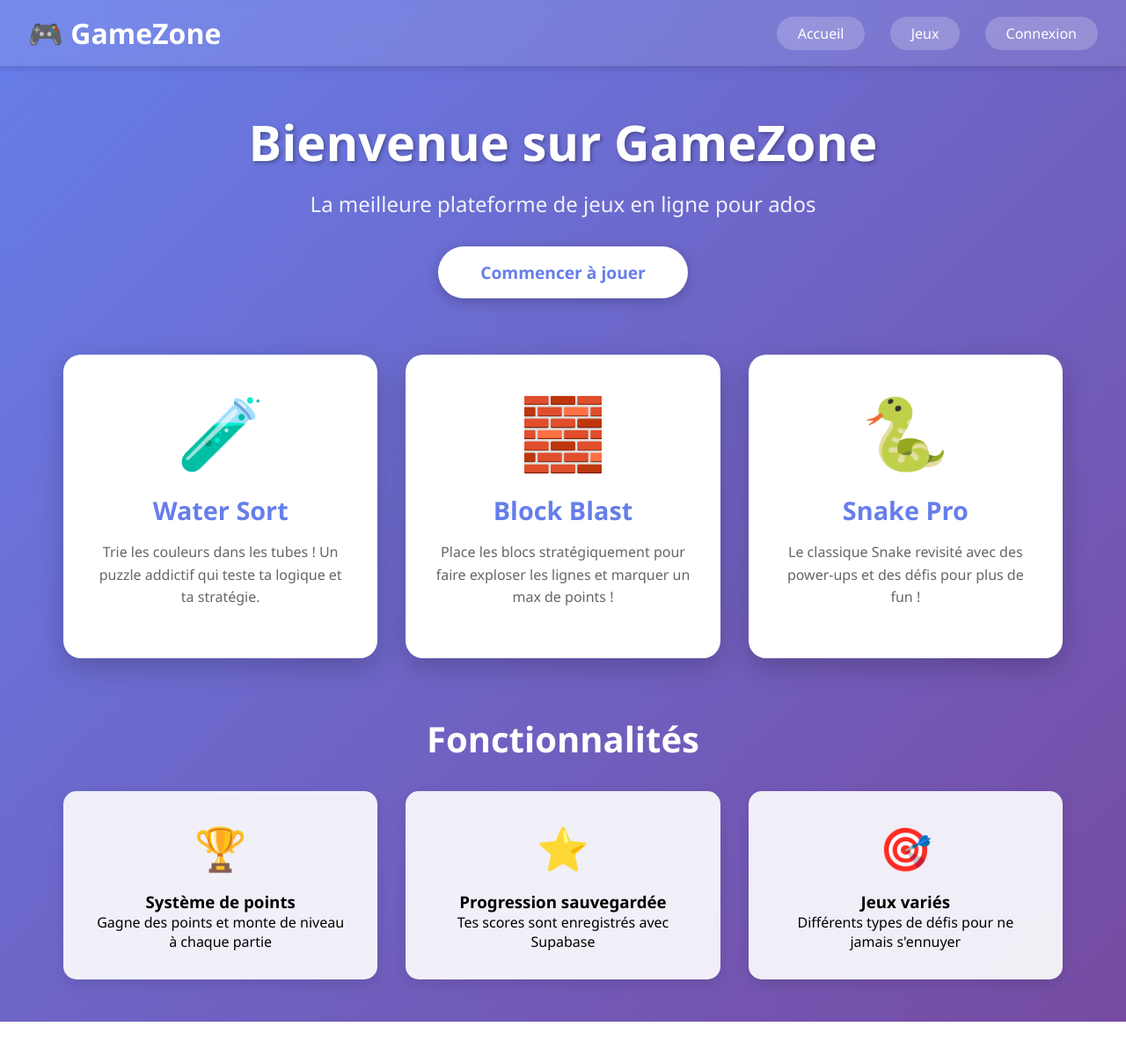
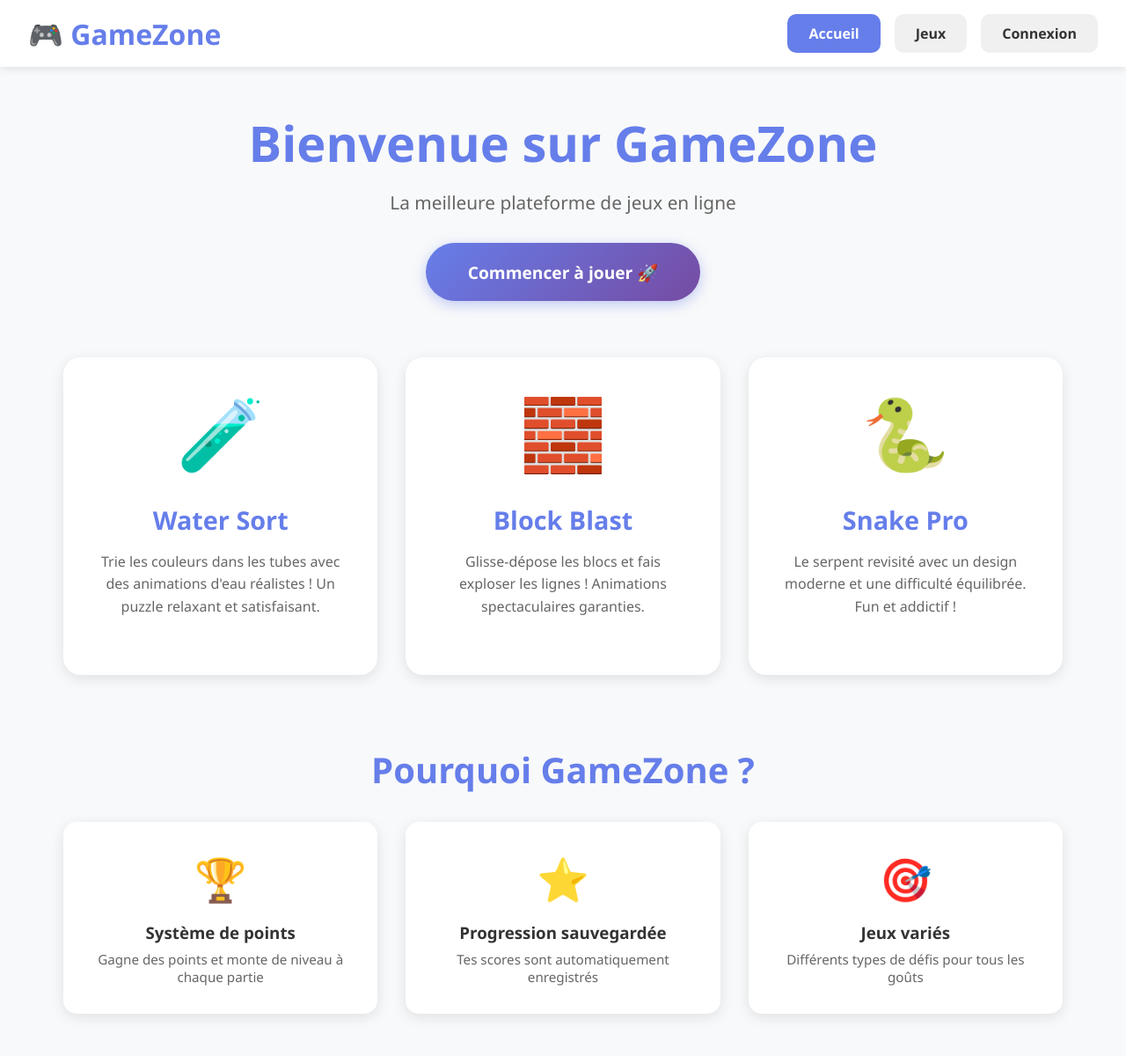
Before and after one commit to TheAmazingArtixx/Dutix, a plain HTML site: page index.html in a window 1280 px wide. Shown: the whole page at 88% size. Before the commit the page ends 1161 px from the top, so only its background shows below. Drawn offline with Linux system fonts and the light colour scheme.

Commit message:
Update index.html

```diff
--- a/index.html
+++ b/index.html
@@ -12,34 +12,62 @@
         }
         body {
             font-family: 'Segoe UI', Tahoma, Geneva, Verdana, sans-serif;
-            background: linear-gradient(135deg, #667eea 0%, #764ba2 100%);
+            background: #f8f9fa;
             min-height: 100vh;
         }
         .navbar {
-            background: rgba(255, 255, 255, 0.1);
-            backdrop-filter: blur(10px);
+            background: white;
             padding: 1rem 2rem;
             display: flex;
             justify-content: space-between;
             align-items: center;
-            box-shadow: 0 4px 6px rgba(0,0,0,0.1);
+            box-shadow: 0 2px 10px rgba(0,0,0,0.1);
         }
         .navbar h1 {
+            color: #667eea;
+            font-size: 2rem;
+            display: flex;
+            align-items: center;
+            gap: 0.5rem;
+        }
+        .navbar-links {
+            display: flex;
+            gap: 1rem;
+            align-items: center;
+        }
+        .navbar a, .navbar button {
+            color: #333;
+            text-decoration: none;
+            padding: 0.7rem 1.5rem;
+            border-radius: 10px;
+            transition: all 0.3s;
+            background: #f0f0f0;
+            border: none;
+            cursor: pointer;
+            font-size: 1rem;
+            font-weight: 600;
+        }
+        .navbar a:hover, .navbar button:hover {
+            background: #667eea;
             color: white;
-            font-size: 2rem;
+            transform: translateY(-2px);
         }
-        .navbar a {
+        .navbar a.active {
+            background: #667eea;
             color: white;
-            text-decoration: none;
-            margin-left: 1.5rem;
-            padding: 0.5rem 1.5rem;
-            border-radius: 25px;
-            transition: all 0.3s;
-            background: rgba(255, 255, 255, 0.2);
         }
-        .navbar a:hover {
-            background: rgba(255, 255, 255, 0.3);
-            transform: translateY(-2px);
+        .user-info {
+            display: flex;
+            align-items: center;
+            gap: 1rem;
+        }
+        .stat-badge {
+            background: linear-gradient(135deg, #667eea 0%, #764ba2 100%);
+            padding: 0.5rem 1rem;
+            border-radius: 20px;
+            color: white;
+            font-weight: 700;
+            font-size: 0.9rem;
         }
         .container {
             max-width: 1200px;
@@ -48,61 +76,82 @@
         }
         .hero {
             text-align: center;
-            color: white;
+            color: #333;
             margin-bottom: 4rem;
+            animation: fadeIn 0.6s ease-out;
+        }
+        @keyframes fadeIn {
+            from { opacity: 0; transform: translateY(20px); }
+            to { opacity: 1; transform: translateY(0); }
         }
         .hero h2 {
             font-size: 3.5rem;
             margin-bottom: 1rem;
-            text-shadow: 2px 2px 4px rgba(0,0,0,0.3);
+            color: #667eea;
+            font-weight: 900;
         }
         .hero p {
-            font-size: 1.5rem;
+            font-size: 1.3rem;
             margin-bottom: 2rem;
-            opacity: 0.9;
+            color: #666;
         }
         .cta-button {
             display: inline-block;
-            padding: 1rem 3rem;
-            background: white;
-            color: #667eea;
+            padding: 1.2rem 3rem;
+            background: linear-gradient(135deg, #667eea 0%, #764ba2 100%);
+            color: white;
             text-decoration: none;
             border-radius: 50px;
             font-weight: bold;
             font-size: 1.2rem;
             transition: all 0.3s;
-            box-shadow: 0 4px 15px rgba(0,0,0,0.2);
+            box-shadow: 0 4px 15px rgba(102, 126, 234, 0.4);
         }
         .cta-button:hover {
             transform: translateY(-3px);
-            box-shadow: 0 6px 20px rgba(0,0,0,0.3);
+            box-shadow: 0 6px 20px rgba(102, 126, 234, 0.6);
         }
         .games-grid {
             display: grid;
-            grid-template-columns: repeat(auto-fit, minmax(300px, 1fr));
+            grid-template-columns: repeat(auto-fit, minmax(320px, 1fr));
             gap: 2rem;
             margin-top: 3rem;
         }
         .game-card {
             background: white;
             border-radius: 20px;
-            padding: 2rem;
+            padding: 2.5rem;
             text-align: center;
             transition: all 0.3s;
-            box-shadow: 0 10px 30px rgba(0,0,0,0.2);
+            box-shadow: 0 4px 15px rgba(0,0,0,0.1);
+            animation: slideUp 0.6s ease-out;
+            animation-fill-mode: both;
+        }
+        .game-card:nth-child(1) { animation-delay: 0.1s; }
+        .game-card:nth-child(2) { animation-delay: 0.2s; }
+        .game-card:nth-child(3) { animation-delay: 0.3s; }
+        @keyframes slideUp {
+            from { opacity: 0; transform: translateY(30px); }
+            to { opacity: 1; transform: translateY(0); }
         }
         .game-card:hover {
             transform: translateY(-10px);
-            box-shadow: 0 15px 40px rgba(0,0,0,0.3);
+            box-shadow: 0 10px 30px rgba(102, 126, 234, 0.3);
         }
         .game-icon {
             font-size: 5rem;
             margin-bottom: 1rem;
+            animation: bounce 2s infinite;
+        }
+        @keyframes bounce {
+            0%, 100% { transform: translateY(0); }
+            50% { transform: translateY(-10px); }
         }
         .game-card h3 {
             font-size: 1.8rem;
             color: #667eea;
             margin-bottom: 1rem;
+            font-weight: 800;
         }
         .game-card p {
             color: #666;
@@ -110,13 +159,14 @@
             line-height: 1.6;
         }
         .features {
-            margin-top: 4rem;
+            margin-top: 5rem;
             text-align: center;
         }
         .features h2 {
-            color: white;
+            color: #667eea;
             font-size: 2.5rem;
             margin-bottom: 2rem;
+            font-weight: 900;
         }
         .features-grid {
             display: grid;
@@ -124,33 +174,36 @@
             gap: 2rem;
         }
         .feature-box {
-            background: rgba(255, 255, 255, 0.9);
+            background: white;
             padding: 2rem;
             border-radius: 15px;
-            box-shadow: 0 5px 15px rgba(0,0,0,0.1);
+            box-shadow: 0 4px 15px rgba(0,0,0,0.1);
+            transition: all 0.3s;
+        }
+        .feature-box:hover {
+            transform: translateY(-5px);
+            box-shadow: 0 6px 20px rgba(102, 126, 234, 0.2);
         }
         .feature-icon {
             font-size: 3rem;
             margin-bottom: 1rem;
         }
-        .user-info {
-            display: flex;
-            align-items: center;
-            gap: 1rem;
-            color: white;
+        .feature-box h3 {
+            color: #333;
+            font-weight: 700;
+            margin-bottom: 0.5rem;
         }
-        .user-info span {
-            background: rgba(255, 255, 255, 0.2);
-            padding: 0.5rem 1rem;
-            border-radius: 20px;
+        .feature-box p {
+            color: #666;
+            font-size: 0.95rem;
         }
     </style>
 </head>
 <body>
     <nav class="navbar">
         <h1>🎮 GameZone</h1>
-        <div>
-            <a href="index.html">Accueil</a>
+        <div class="navbar-links">
+            <a href="index.html" class="active">Accueil</a>
             <a href="games.html" id="gamesLink">Jeux</a>
             <a href="login.html" id="authLink">Connexion</a>
             <div id="userInfo" class="user-info" style="display: none;"></div>
@@ -160,30 +213,30 @@
     <div class="container">
         <div class="hero">
             <h2>Bienvenue sur GameZone</h2>
-            <p>La meilleure plateforme de jeux en ligne pour ados</p>
-            <a href="login.html" class="cta-button" id="ctaButton">Commencer à jouer</a>
+            <p>La meilleure plateforme de jeux en ligne</p>
+            <a href="login.html" class="cta-button" id="ctaButton">Commencer à jouer 🚀</a>
         </div>
 
         <div class="games-grid">
             <div class="game-card">
                 <div class="game-icon">🧪</div>
                 <h3>Water Sort</h3>
-                <p>Trie les couleurs dans les tubes ! Un puzzle addictif qui teste ta logique et ta stratégie.</p>
+                <p>Trie les couleurs dans les tubes avec des animations d'eau réalistes ! Un puzzle relaxant et satisfaisant.</p>
             </div>
             <div class="game-card">
                 <div class="game-icon">🧱</div>
                 <h3>Block Blast</h3>
-                <p>Place les blocs stratégiquement pour faire exploser les lignes et marquer un max de points !</p>
+                <p>Glisse-dépose les blocs et fais exploser les lignes ! Animations spectaculaires garanties.</p>
             </div>
             <div class="game-card">
                 <div class="game-icon">🐍</div>
                 <h3>Snake Pro</h3>
-                <p>Le classique Snake revisité avec des power-ups et des défis pour plus de fun !</p>
+                <p>Le serpent revisité avec un design moderne et une difficulté équilibrée. Fun et addictif !</p>
             </div>
         </div>
 
         <div class="features">
-            <h2>Fonctionnalités</h2>
+            <h2>Pourquoi GameZone ?</h2>
             <div class="features-grid">
                 <div class="feature-box">
                     <div class="feature-icon">🏆</div>
@@ -193,42 +246,45 @@
                 <div class="feature-box">
                     <div class="feature-icon">⭐</div>
                     <h3>Progression sauvegardée</h3>
-                    <p>Tes scores sont enregistrés avec Supabase</p>
+                    <p>Tes scores sont automatiquement enregistrés</p>
                 </div>
                 <div class="feature-box">
                     <div class="feature-icon">🎯</div>
                     <h3>Jeux variés</h3>
-                    <p>Différents types de défis pour ne jamais s'ennuyer</p>
+                    <p>Différents types de défis pour tous les goûts</p>
                 </div>
             </div>
         </div>
     </div>
 
     <script>
-        // Vérifier si l'utilisateur est connecté
+        const SUPABASE_URL = 'https://fvtchcjegthrssrdvkhl.supabase.co';
+        const SUPABASE_KEY = 'eyJhbGciOiJIUzI1NiIsInR5cCI6IkpXVCJ9.eyJpc3MiOiJzdXBhYmFzZSIsInJlZiI6ImZ2dGNoY2plZ3RocnNzcmR2a2hsIiwicm9sZSI6ImFub24iLCJpYXQiOjE3NjU5NDczMTEsImV4cCI6MjA4MTUyMzMxMX0.srVeg-f7-smeSKbjk-U2kZOcVHrYe7mRkU-GSlsq3wg';
+
         const user = JSON.parse(localStorage.getItem('gameZoneUser') || 'null');
 
         if (user) {
             document.getElementById('authLink').textContent = 'Déconnexion';
             document.getElementById('authLink').href = '#';
-            document.getElementById('authLink').onclick = () => {
+            document.getElementById('authLink').onclick = (e) => {
+                e.preventDefault();
                 localStorage.removeItem('gameZoneUser');
                 location.reload();
             };
             document.getElementById('ctaButton').href = 'games.html';
-            document.getElementById('ctaButton').textContent = 'Jouer maintenant';
+            document.getElementById('ctaButton').textContent = 'Jouer maintenant 🎮';
 
             const userInfo = document.getElementById('userInfo');
             userInfo.style.display = 'flex';
             userInfo.innerHTML = `
-                <span>👤 ${user.username}</span>
-                <span>🏆 ${user.points || 0} pts</span>
-                <span>⭐ Niv. ${user.level || 1}</span>
+                <span class="stat-badge">👤 ${user.username}</span>
+                <span class="stat-badge">🏆 ${user.points || 0} pts</span>
+                <span class="stat-badge">⭐ Niv. ${user.level || 1}</span>
             `;
         } else {
             document.getElementById('gamesLink').onclick = (e) => {
                 e.preventDefault();
-                alert('Connecte-toi d\'abord pour accéder aux jeux !');
+                alert('Connecte-toi d\'abord pour accéder aux jeux ! 🎮');
                 window.location.href = 'login.html';
             };
         }
```
